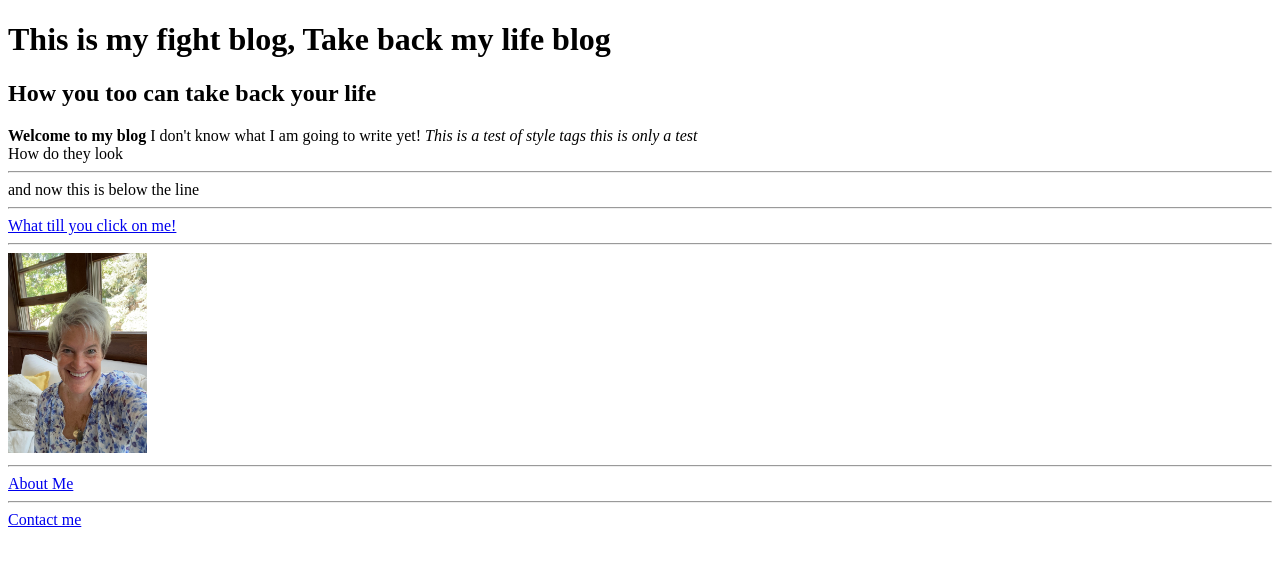
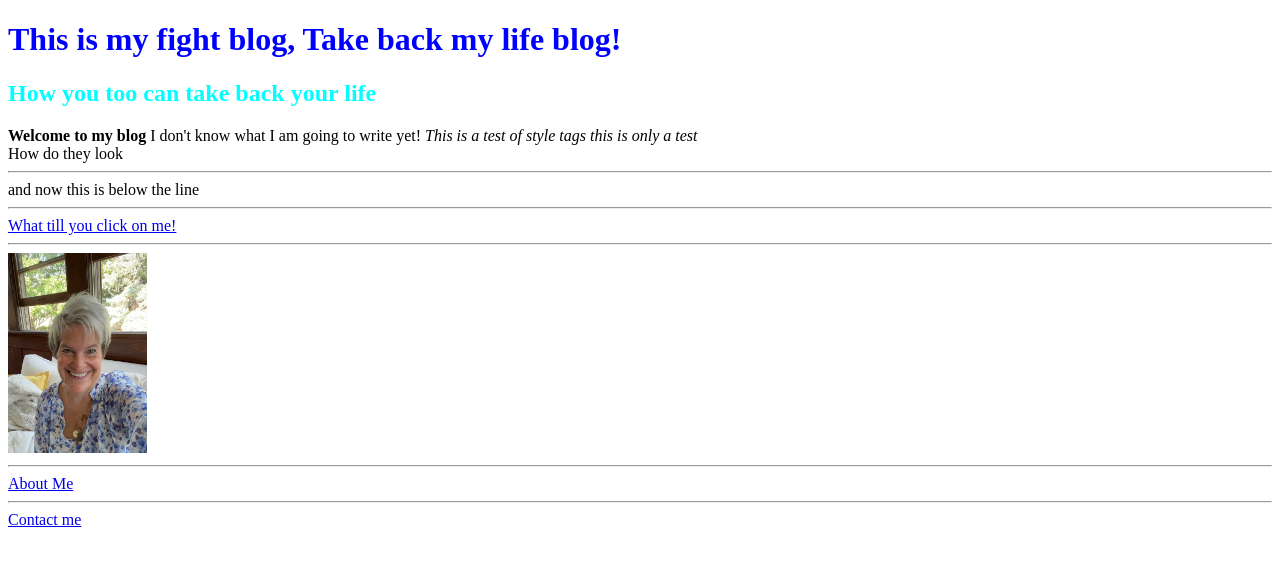
Before and after one commit to NanceJean/html-portfolio, a plain HTML site: page public/index.html in a window 1280 px wide. Drawn offline with Linux system fonts and the light colour scheme; files whose address does not match are found by name.

Commit message:
Add files via upload

```diff
--- a/public/index.html
+++ b/public/index.html
@@ -6,9 +6,9 @@
         <title>This is my fight blog, stand up and fight blog</title>
     <head>
     <body>
-        <h1>This is my fight blog, Take back my life blog</h1>
-
-        <h2>How you too can take back your life</h2>
+        <h1></h1>
+        <h1 style="color: blue;">This is my fight blog, Take back my life blog!</h1>
+        <h2 style="color: aqua;">How you too can take back your life</h2>
 
     </body>
     </html>
```
